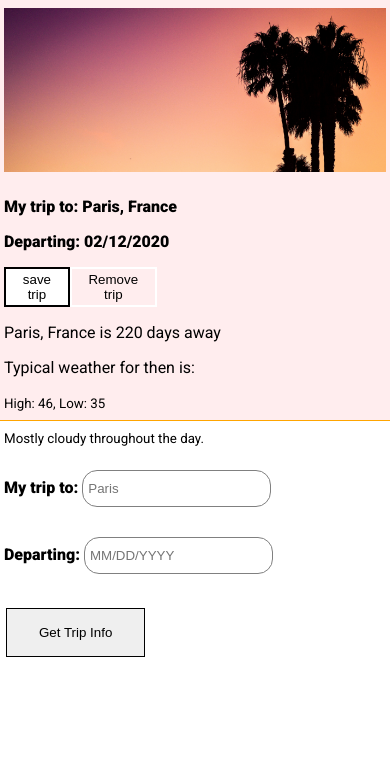
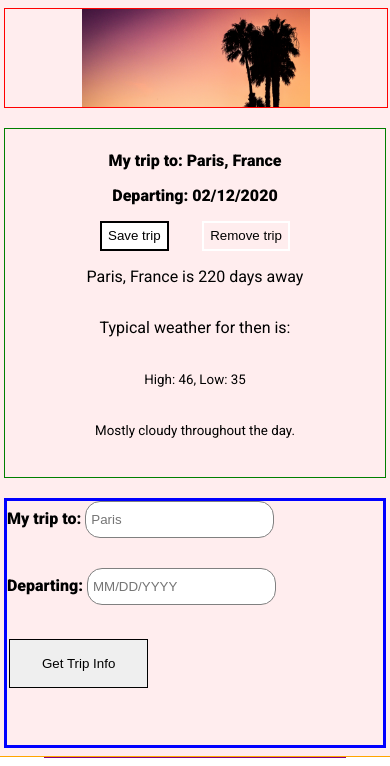
Before and after one commit to samseen/UFendFinalProject, a website built with webpack: page src/client/views/index.html in a window 390 px wide. Shown: the part 93-859 px from the top of the page. Built offline with nearby package versions, Linux system fonts and the light colour scheme.

Commit message:
Corrected the port to make it run on 8080

```diff
--- a/src/client/js/formHandler.js
+++ b/src/client/js/formHandler.js
@@ -67,7 +67,7 @@ function handleSubmit(event) {
 
         // Call the server to get the weather data
 
-        const theReturnedWeatherData = postData('http://localhost:1234/getWeather', reqBody);
+        const theReturnedWeatherData = postData('http://localhost:8080/getWeather', reqBody);
     });
 
     /* Function to POST data */
--- a/src/client/styles/style.scss
+++ b/src/client/styles/style.scss
@@ -6,9 +6,9 @@ body {
     display: grid;
     width: 80%;
     margin: auto;
-    /*border: 1px solid purple;*/
+    border: 1px solid purple;
     grid-template-columns: 400px auto;
-    grid-template-rows: 10vh 60vh;
+    /*grid-template-rows: 10vh 71vh;*/
     grid-template-areas:
     "titleHeader titleHeader"
     "mainArea mainArea";
@@ -18,7 +18,7 @@ body {
 
 .titleHeader {
     grid-area: titleHeader;
-    /*border: 1px solid blue;*/
+    border: 1px solid blue;
 }
 
 .mainArea {
@@ -28,7 +28,7 @@ body {
     background: #ffedee;
     display: grid;
     grid-template-columns: 0.8fr 1fr;
-    grid-template-rows: 30vh 25vh;
+    grid-template-rows: 50vh 50vh;
     column-gap: 10px;
     row-gap: 1vh;
     grid-template-areas:
@@ -39,17 +39,22 @@ body {
 
 .cityImage {
     grid-area: cityImage;
-    /*border: 1px solid red;*/
+    border: 1px solid red;
+    display: flex;
+    justify-content:center;
+    align-items:center;
+    overflow:hidden;
+    width:100%;
 }
 
 .cityInformation {
     grid-area: cityInformation;
-    /*border: 1px solid green;*/
+    border: 1px solid green;
 }
 
 .formInformation {
     grid-area: formInformation;
-    /*border: 3px solid blue;*/
+    border: 3px solid blue;
 }
 
 /*.cityInput {
@@ -58,7 +63,7 @@ body {
 }*/
 
 img#cityImg {
-    max-width: 100%;
+    /*max-width: 100%;*/
     max-height: 100%;
 }
 
@@ -77,14 +82,14 @@ img#cityImg {
 .saveTripButton {
     background-color: white;
     color: black;
-    height: 40px;
+    height: 30px;
     border: 2px solid #000;
 }
 
 .removeTripButton {
     background-color: #ffedee;
     color: black;
-    height: 40px;
+    height: 30px;
     border: 2px solid #fff;
 }
 
@@ -114,9 +119,8 @@ input[type=submit] {
         display: grid;
         width: 80%;
         margin: auto;
-        /*border: 1px solid purple;*/
-        /*grid-template-columns: 400px;*/
-        grid-template-rows: 10vh 50vh;
+        border: 1px solid purple;
+        /*grid-template-rows: 10vh 200vh;*/
         grid-template-areas:
         "titleHeader"
         "mainArea";
@@ -126,12 +130,13 @@ input[type=submit] {
 
     .mainArea {
         grid-area: mainArea;
-        /*border: 1px solid orange;*/
+        border: 1px solid orange;
         padding: 8px;
         background: #ffedee;
         display: grid;
         grid-template-columns: 100%;
-        grid-template-rows: 20vh 30vh 20vh;
+        /*grid-template-rows: 20vh 60vh 50vh;*/
+        grid-template-rows: 100px 350px 250px;
         row-gap: 20px;
         grid-template-areas:
         "cityImage"
@@ -141,6 +146,24 @@ input[type=submit] {
 
     .cityImage {
         grid-area: cityImage;
-        /*border: 1px solid red;*/
+        border: 1px solid red;
+    }
+
+    .cityInformation {
+        grid-area: cityInformation;
+        border: 1px solid green;
+        display: flex;
+        flex-direction: column;
+        align-items: center;
+        justify-content: center;
+    }
+
+    .buttonBox {
+        display: flex;
+        width: 50%;
+    }
+
+    .buttonBox > button:hover {
+        cursor: pointer;
     }
 }
--- a/src/client/views/index.html
+++ b/src/client/views/index.html
@@ -19,7 +19,7 @@
                     <p class="text-bold">My trip to: <span id="departingLocation">Paris, France</span></p>
                     <p class="text-bold">Departing: <span id="departingDate">02/12/2020</span></p>
                     <div class="buttonBox">
-                        <button class="saveTripButton">save trip</button>
+                        <button class="saveTripButton">Save trip</button>
                         <button class="removeTripButton">Remove trip</button>
                     </div>
                     <p><span id="mainLocation">Paris, France</span> is <span id="timeSpan">220 days away</span></p>
--- a/src/server/index.js
+++ b/src/server/index.js
@@ -38,7 +38,7 @@ app.use((req, res, next) => {
 // Initialize the main project folder
 app.use(express.static('dist'));
 
-const port = 1234;
+const port = 8080;
 
 // Setup Server
 const server = app.listen(port, listening);
```
